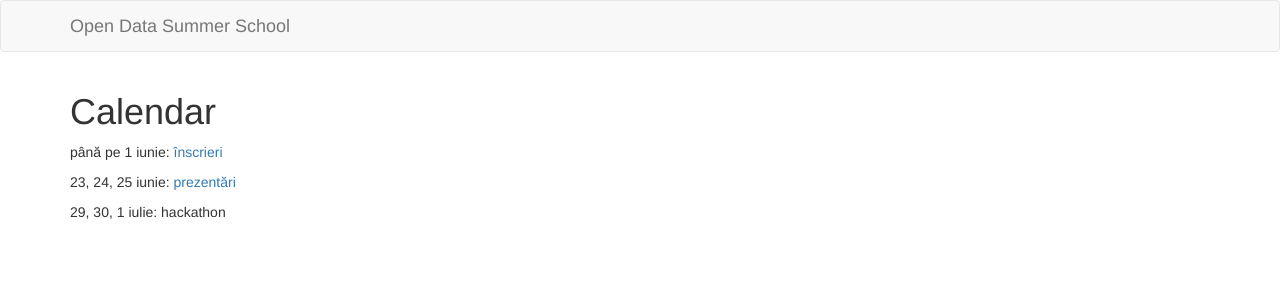
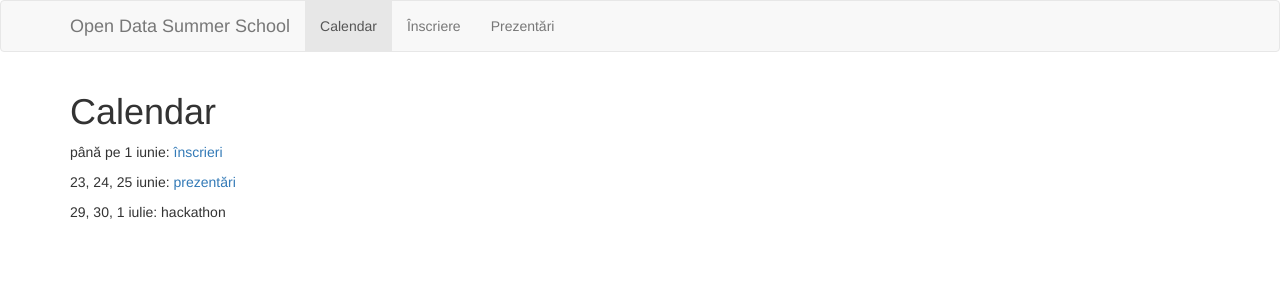
Before and after one commit to rosedu/opendata.rosedu.org, a Jekyll site: the page built from calendar.md, in a window 1280 px wide. Shown: the top 300 px of the page. Built offline with Jekyll 4.4.1, drawn with Linux system fonts in a browser that asks for light colours.

Commit message:
generate navbar links

```diff
--- a/_layouts/base.html
+++ b/_layouts/base.html
@@ -11,6 +11,16 @@
     <div class="navbar-header">
       <a class="navbar-brand" href="/">{{ site.title }}</a>
     </div>
+    <ul class="nav navbar-nav">
+      <!-- {{ page.url }} -->
+      {% for item in site.pages | sort 'navbar' %}
+        {% if item.navbar %}
+          <li {% if item.url == page.url %}class="active"{% endif %}>
+            <a href="{{ item.url }}">{{ item.title }}</a>
+          </li>
+        {% endif %}
+      {% endfor %}
+    </ul>
   </div>
 </nav>
 
```
Also changed, not shown: calendar.md (+1 -0 lines), register.md (+1 -0 lines), talks.md (+1 -0 lines).
